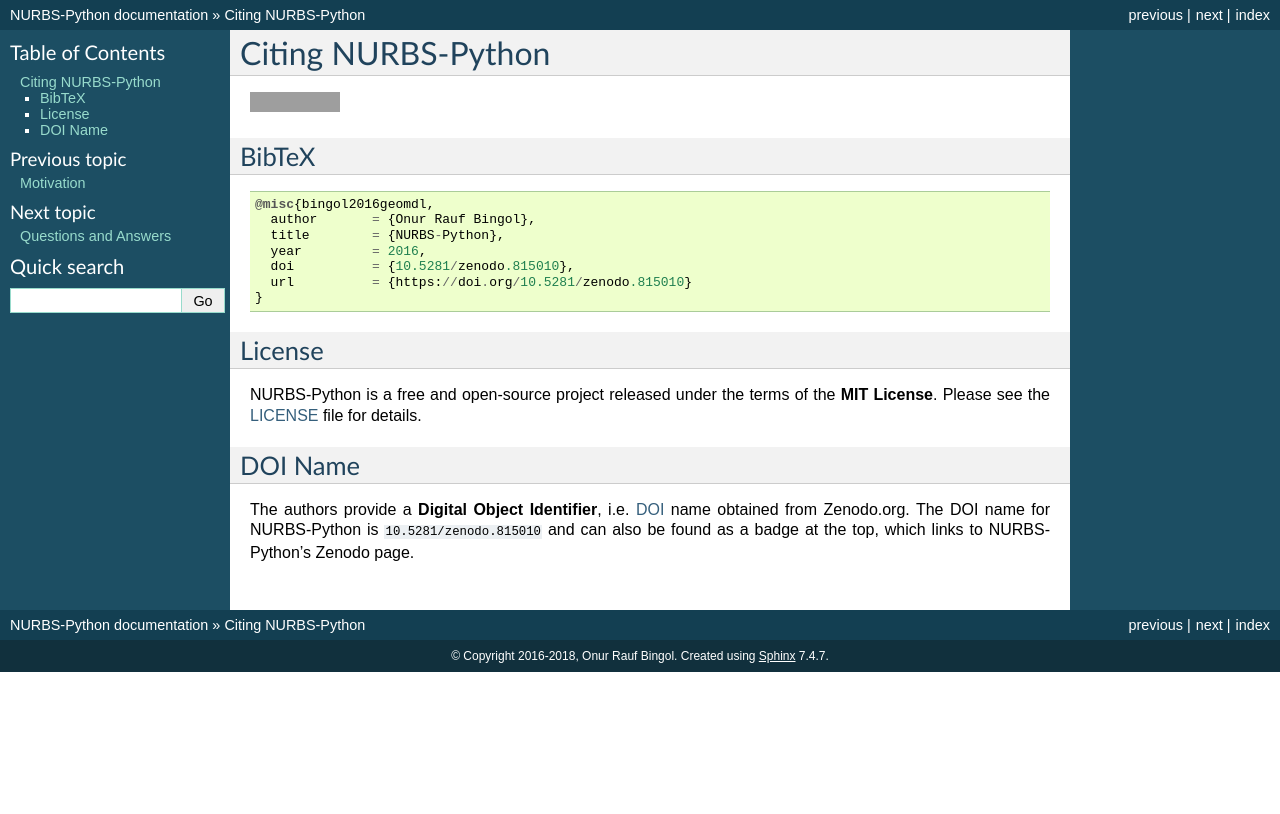
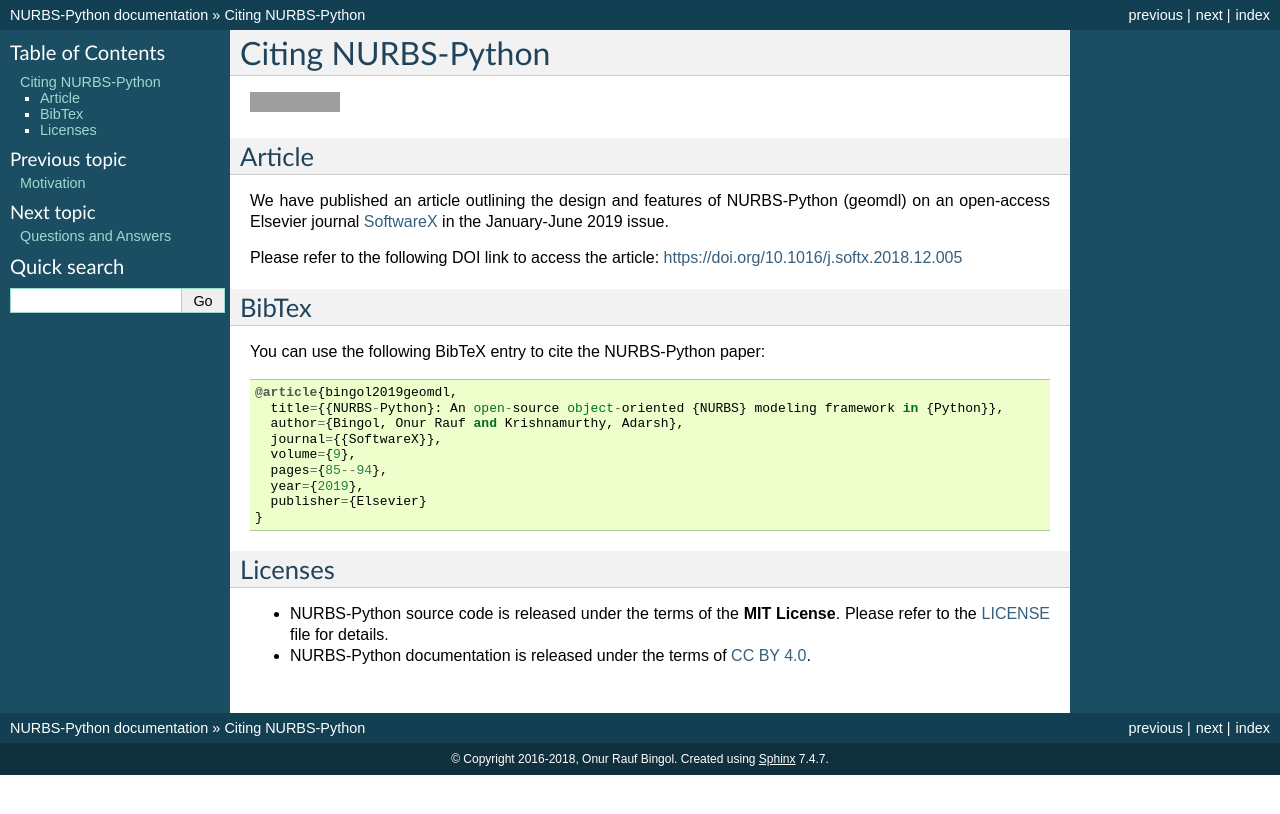
Before and after one commit to orbingol/NURBS-Python, a Sphinx documentation site: the page built from docs/citing.rst, in a window 1280 px wide. Shown: the top 814 px of the page. Built offline with Sphinx 7.4.7, drawn with Linux system fonts in a browser that asks for light colours; formulas are drawn with MathJax 3; grey boxes are pictures that could not be loaded.

Commit message:
[skip ci] Update citing options

```diff
--- a/docs/citing.rst
+++ b/docs/citing.rst
@@ -3,31 +3,34 @@
 
 |DOI|_
 
-BibTeX
+Article
+=======
+
+We have published an article outlining the design and features of NURBS-Python (geomdl) on an open-access Elsevier
+journal `SoftwareX <https://www.sciencedirect.com/journal/softwarex>`_ in the January-June 2019 issue.
+
+Please refer to the following DOI link to access the article: https://doi.org/10.1016/j.softx.2018.12.005
+
+BibTex
 ======
 
-::
+You can use the following BibTeX entry to cite the NURBS-Python paper::
 
-    @misc{bingol2016geomdl,
-      author       = {Onur Rauf Bingol},
-      title        = {NURBS-Python},
-      year         = 2016,
-      doi          = {10.5281/zenodo.815010},
-      url          = {https://doi.org/10.5281/zenodo.815010}
+    @article{bingol2019geomdl,
+      title={{NURBS-Python}: An open-source object-oriented {NURBS} modeling framework in {Python}},
+      author={Bingol, Onur Rauf and Krishnamurthy, Adarsh},
+      journal={{SoftwareX}},
+      volume={9},
+      pages={85--94},
+      year={2019},
+      publisher={Elsevier}
     }
 
-License
-=======
-
-NURBS-Python is a free and open-source project released under the terms of the **MIT License**.
-Please see the LICENSE_ file for details.
-
-DOI Name
+Licenses
 ========
 
-The authors provide a **Digital Object Identifier**, i.e. DOI_ name obtained from Zenodo.org. The DOI name for
-NURBS-Python is ``10.5281/zenodo.815010`` and can also be found as a badge at the top, which links to NURBS-Python's
-Zenodo page.
+* NURBS-Python source code is released under the terms of the **MIT License**. Please refer to the LICENSE_ file for details.
+* NURBS-Python documentation is released under the terms of `CC BY 4.0 <https://creativecommons.org/licenses/by/4.0/>`_.
 
 
 .. |DOI| image:: https://zenodo.org/badge/DOI/10.5281/zenodo.815010.svg
```
Also changed, not shown: README.rst (+30 -14 lines).
